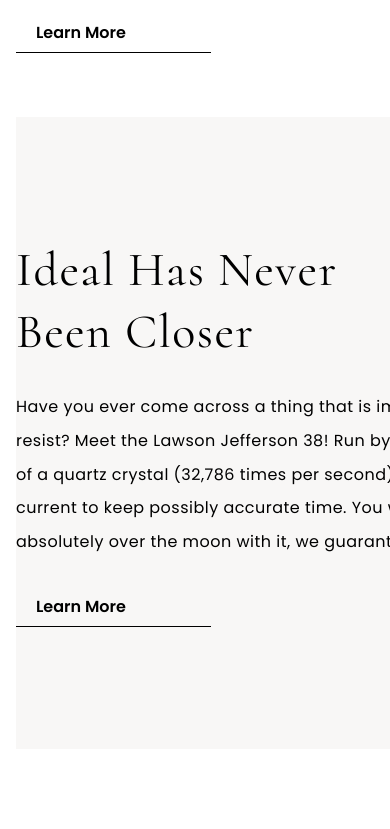
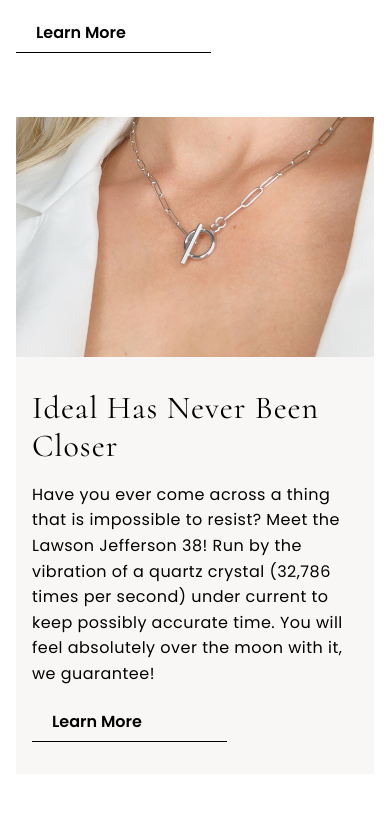
Before and after one commit to KamDiaV/jewelry-store, a website: page index.html in a window 390 px wide. Shown: the part 1555-2384 px from the top of the page. Drawn offline with Linux system fonts and the light colour scheme.

Commit message:
feat: add responsive feature section

```diff
--- a/scss/pages/_home.scss
+++ b/scss/pages/_home.scss
@@ -406,6 +406,94 @@
   }
 }
 
+@media (min-width: 1025px) and (max-width: 1280px) {
+  .feature {
+    &__inner {
+      grid-template-columns: 50% 1fr;
+      width: calc(100% + 64px);
+    }
+
+    &__content {
+      padding-right: 48px;
+    }
+
+    &__title {
+      margin-bottom: 24px;
+      font-size: 40px;
+      line-height: 1.2;
+    }
+
+    &__description {
+      margin-bottom: 32px;
+      font-size: 15px;
+      line-height: 1.8;
+    }
+
+    &__image {
+      height: 560px;
+    }
+  }
+}
+
+@media (max-width: 1024px) {
+  .feature {
+    padding-bottom: 64px;
+
+    &__inner {
+      display: flex;
+      flex-direction: column;
+      width: 100%;
+    }
+
+    &__content {
+      padding: 48px 24px;
+
+      &::before {
+        display: none;
+      }
+    }
+
+    &__title {
+      max-width: none;
+      margin-bottom: 24px;
+      font-size: 40px;
+      line-height: 1.2;
+    }
+
+    &__description {
+      margin-bottom: 32px;
+      line-height: 1.7;
+    }
+
+    &__image {
+      order: -1;
+      height: 360px;
+    }
+  }
+}
+
+@media (max-width: 480px) {
+  .feature {
+    &__content {
+      padding: 32px 16px;
+    }
+
+    &__title {
+      margin-bottom: 16px;
+      font-size: 32px;
+    }
+
+    &__description {
+      margin-bottom: 24px;
+      line-height: 1.6;
+    }
+
+    &__image {
+      height: 240px;
+    }
+  }
+}
+
 .bestsellers {
   padding: 0 0 150px;
 
```
Also changed, not shown: css/style.css, 1 other file.
